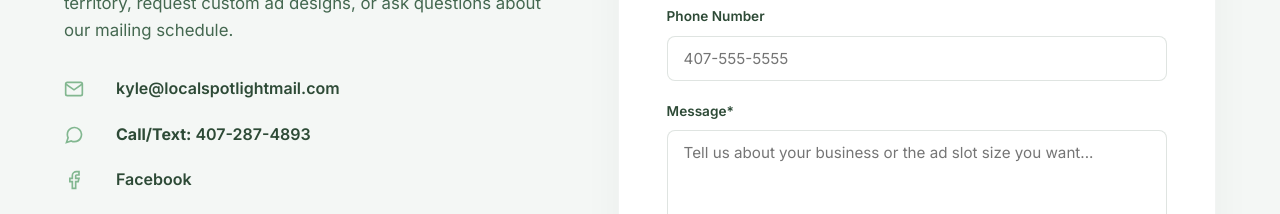
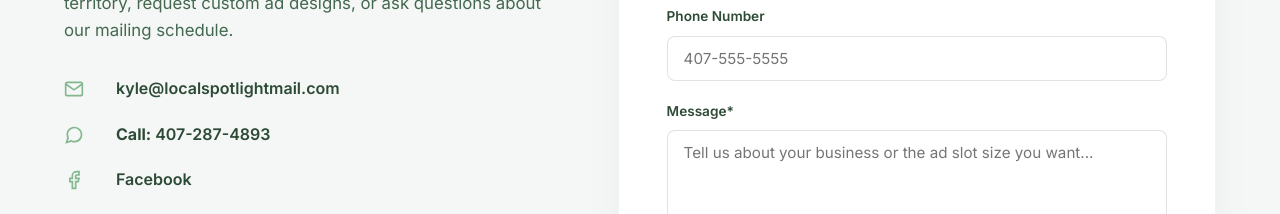
Before and after one commit to kanderson102/localspotlightmail, a Next.js app: page / in a window 1280 px wide. Shown: the part 9720-9934 px from the top of the page. Built offline with nearby package versions, Linux system fonts and the light colour scheme.

Commit message:
updated phone to just call

```diff
--- a/app/page.tsx
+++ b/app/page.tsx
@@ -1236,7 +1236,7 @@ export default function HomePage({ initialSlug }: { initialSlug?: string }) {
                     <svg width="20" height="20" viewBox="0 0 24 24" fill="none" stroke="currentColor" strokeWidth="2" style={{ marginRight: "16px", color: "var(--accent)" }}>
                       <path d="M21 11.5a8.38 8.38 0 0 1-.9 3.8 8.5 8.5 0 0 1-7.6 4.7 8.38 8.38 0 0 1-3.8-.9L3 21l1.9-5.7a8.38 8.38 0 0 1-.9-3.8 8.5 8.5 0 0 1 4.7-7.6 8.38 8.38 0 0 1 3.8-.9h.5a8.48 8.48 0 0 1 8 8v.5z" />
                     </svg>
-                    <div><strong>Call/Text:</strong> 407-287-4893</div>
+                    <div><strong>Call:</strong> 407-287-4893</div>
                   </li>
                   <li className="contact-info-item">
                     <a
```
